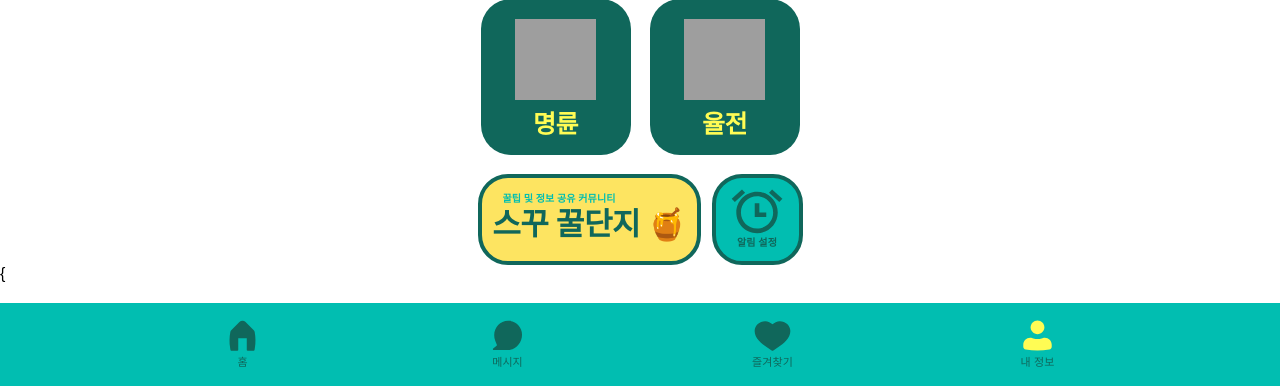
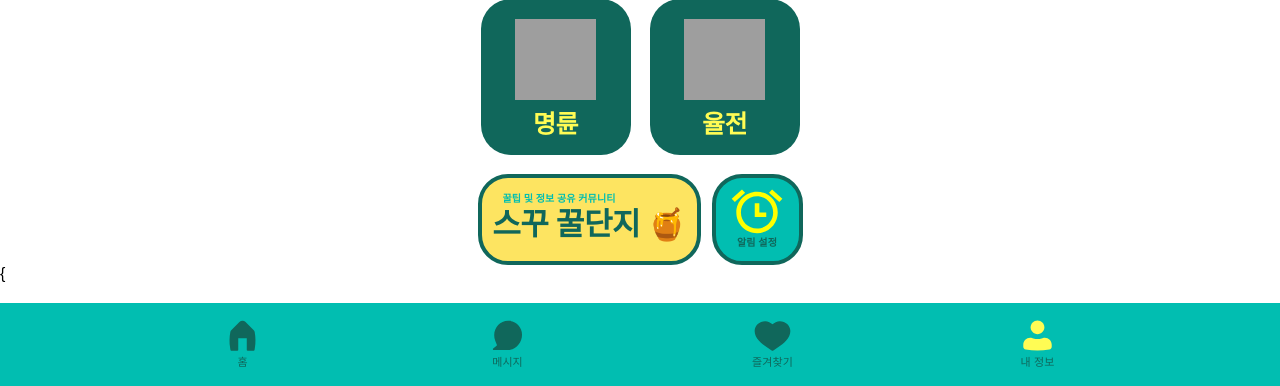
Before and after one commit to zui0202/skkumap-project-master, a Django app: page / in a window 1280 px wide. Shown: the part 414-800 px from the top of the page. Run offline with Django 4.2, Linux system fonts and the light colour scheme; a user stored in the database is signed in; some web fonts are replaced; grey boxes are pictures that could not be loaded.

Commit message:
main alarm  icon change

```diff
--- a/baby_lion-master/skkumap/templates/main.html
+++ b/baby_lion-master/skkumap/templates/main.html
@@ -63,7 +63,7 @@
           <h2 class="community-title">스꾸 꿀단지 🍯</h2>
         </div>
         <div class="alert-setting">
-          <img class="alarm" src="{% static '/img/alarm.svg'%}" alt="alarm" />
+          <img class="alarm" src="{% static '/img/alarm_yellow.svg'%}" alt="alarm" />
           <h5 class="alert-text">알림 설정</h5>
         </div>
       </div>
```
Also changed, not shown: baby_lion-master/static/img/alarm_yellow.svg (added).
